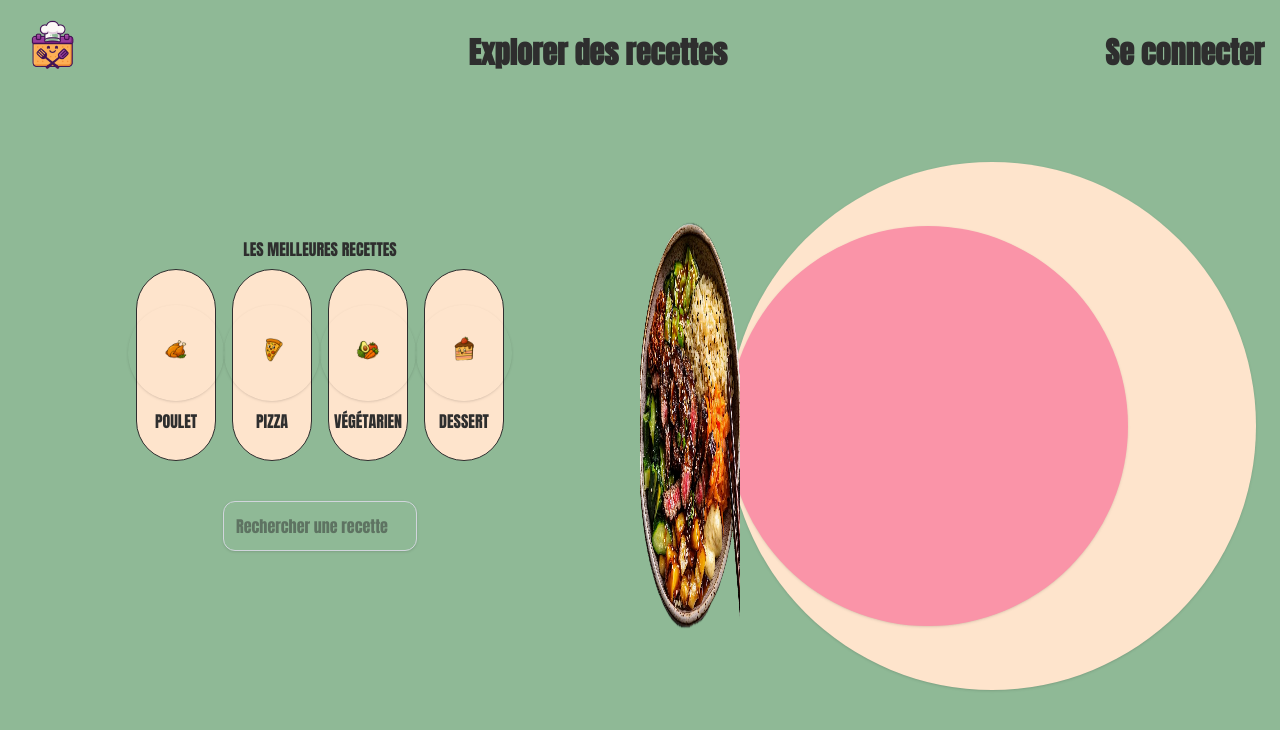
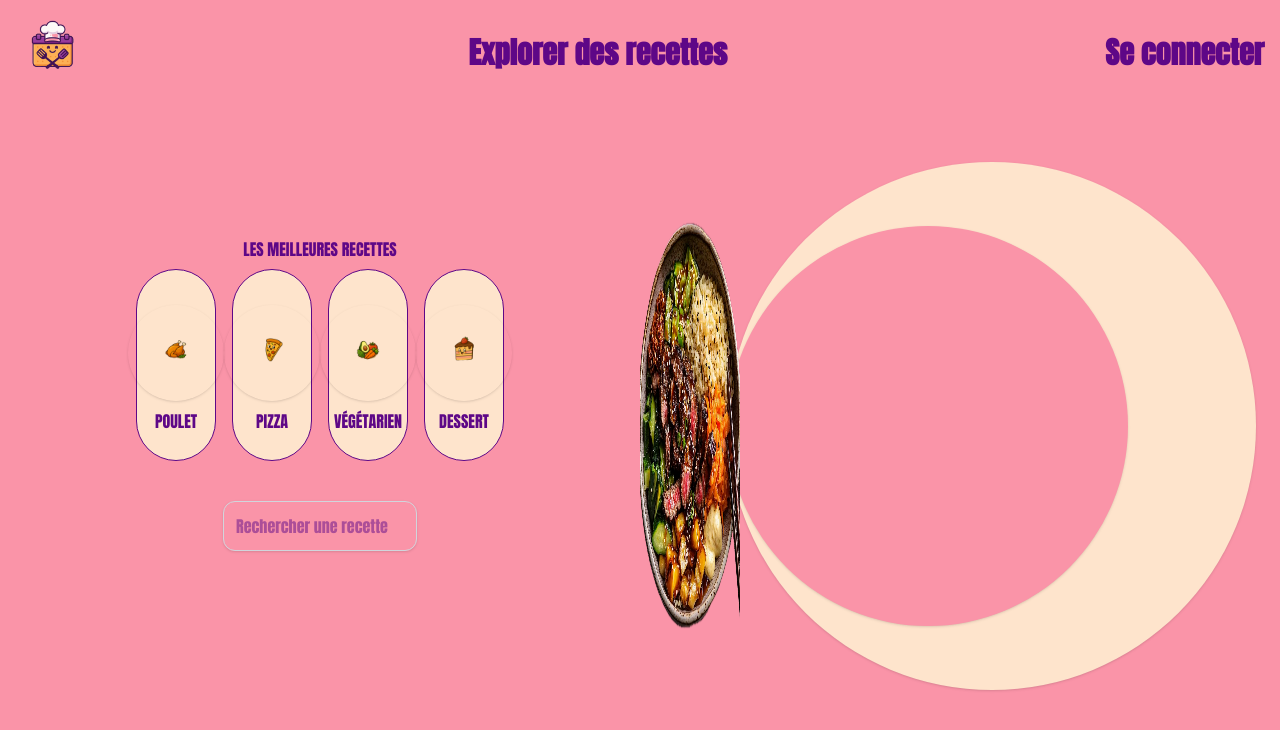
Before and after one commit to ThomasFzr/cooking-planner, a Next.js app: page / in a window 1280 px wide. Shown: the top 730 px of the page. Built offline with nearby package versions, Linux system fonts and the light colour scheme; no server answers.

Commit message:
fix: update global styles and font configuration for consistency

```diff
--- a/src/app/globals.css
+++ b/src/app/globals.css
@@ -1,26 +1,7 @@
 @import "tailwindcss";
 
-:root {
-  --background: #8FB996;
-  --foreground: #2E2E2E;
-}
-
-@theme inline {
-  --color-background: var(--background);
-  --color-foreground: var(--foreground);
-  --font-sans: var(--font-geist-sans);
-  --font-mono: var(--font-geist-mono);
-}
-
-@media (prefers-color-scheme: dark) {
-  :root {
-    --background: #FA94A8;
-    --foreground: #5e0787;
-  }
-}
-
 body {
-  background: var(--background);
-  color: var(--foreground);
+  background: #FA94A8;
+  color: #5e0787;
   font-family: Anton;
 }
--- a/src/app/layout.tsx
+++ b/src/app/layout.tsx
@@ -1,23 +1,15 @@
 import type { Metadata } from "next";
-import { Geist, Geist_Mono } from "next/font/google";
 import "./globals.css";
 import { Navbar } from "@/components/Navbar/Navbar";
 import { AuthSessionProvider } from "@/components/AuthSession/AuthSession";
-// import { Anton } from "next/font/google";
+import { Anton } from "next/font/google";
 
-// const anton = Anton({
-//   variable: "--font-anton",
-//   subsets: ["latin"],
-// });
-const geistSans = Geist({
-  variable: "--font-geist-sans",
+const anton = Anton({
+  variable: "--font-anton",
   subsets: ["latin"],
+  weight: "400",
 });
 
-const geistMono = Geist_Mono({
-  variable: "--font-geist-mono",
-  subsets: ["latin"],
-});
 
 export const metadata: Metadata = {
   title: "Create Next App",
@@ -34,10 +26,9 @@ export default function RootLayout({
       <head>
         <link rel="preconnect" href="https://fonts.googleapis.com" />
         <link rel="preconnect" href="https://fonts.gstatic.com" />
-        <link href="https://fonts.googleapis.com/css2?family=Anton&display=swap" rel="stylesheet" />
       </head>
       <body
-        className={`${geistSans.variable} ${geistMono.variable} antialiased`}
+        className={`${anton.variable} `}
       >
         <AuthSessionProvider>
           <Navbar />
```
